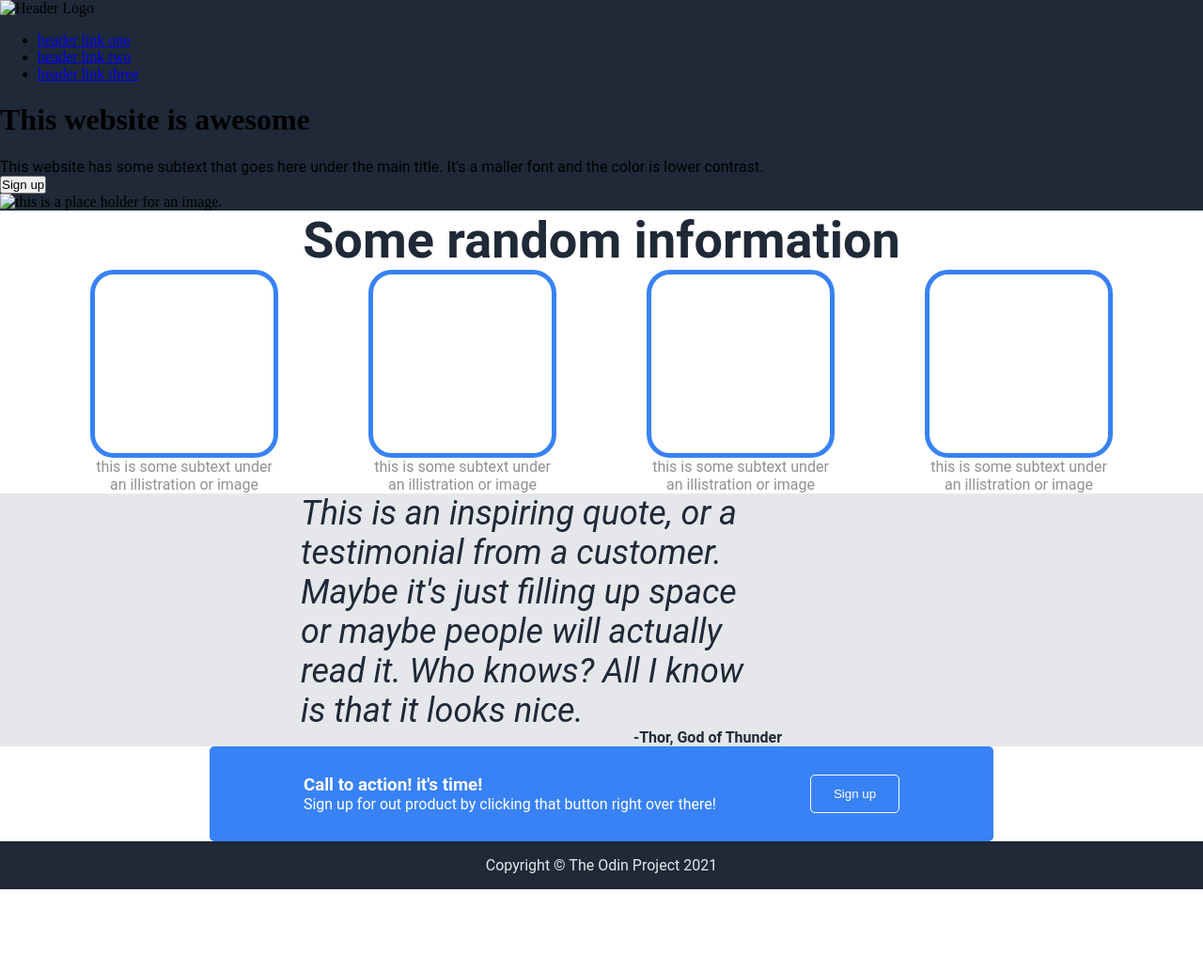
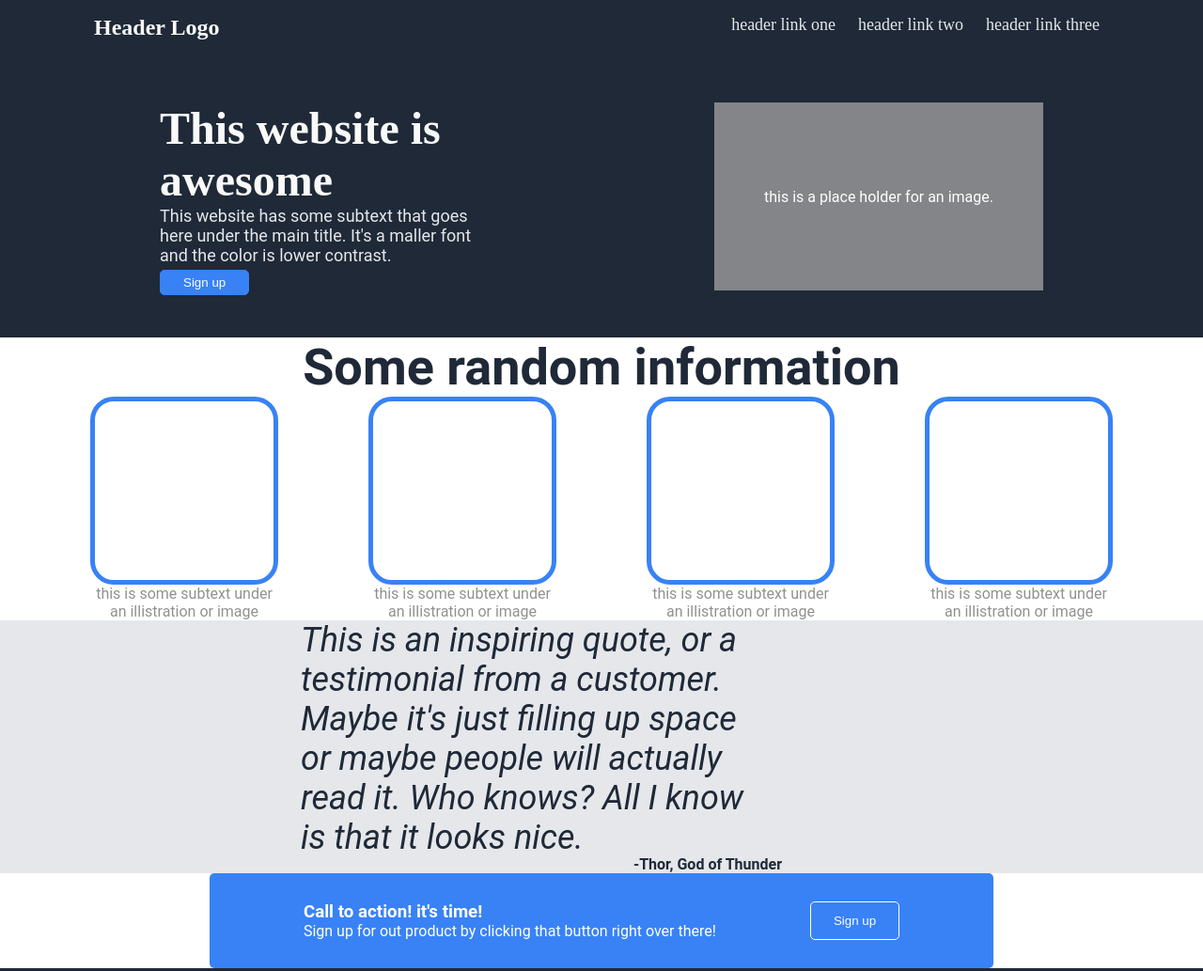
Before and after one commit to JustusKelsch/Landing-Page, a plain HTML site: page index.html in a window 1280 px wide. Shown: the top 1033 px of the page at 94% size. Before the commit the page ends 946 px from the top, so only its background shows below. Drawn offline with Linux system fonts and the light colour scheme.

Commit message:
Added the styling to the header and first section to complete the project. Not the most efficient or cleanest but still functional for a beginner.

```diff
--- a/index.html
+++ b/index.html
@@ -10,7 +10,7 @@
     <body>
         <div class="hero">
             <div class="header">
-                <img src="#" alt="Header Logo">
+                <h4>Header Logo</h4>
                 <ul>
                     <li><a href="#">header link one</a></li>
                     <li><a href="#">header link two</a></li>
@@ -20,14 +20,14 @@
             <div class="main-text">
                 <div class="text-area">
                     <h1>This website is awesome</h1>
-                    <p>
+                    <p class="secondary-text">
                         This website has some subtext that goes here under the main title.
                         It's a maller font and the color is lower contrast.
                     </p>
-                    <button>Sign up</button>
+                    <button class="first-btn">Sign up</button>
                 </div>
                 <div class="image-area">
-                    <img src="#" alt="this is a place holder for an image.">
+                    <p>this is a place holder for an image.</p>
                 </div>
             </div>
         </div>
--- a/styles/styles.css
+++ b/styles/styles.css
@@ -105,3 +105,77 @@ h3, p, h2 {
     font-weight: bolder;
     color: #1F2937;
 }
+
+ul {
+    list-style: none;
+    margin: 0;
+}
+
+li {
+    display: inline-block;
+    padding: 0 10px;
+}
+
+a {
+    text-decoration: none;
+    color: #E5E7EB;
+    font-size: 18px;
+}
+
+h4 {
+    color: #F9FAF8;
+    font-size: 24px;
+    margin: 0;
+}
+
+.header {
+    display: flex;
+    justify-content: space-between;
+    margin: 16px 100px;
+}
+
+.main-text {
+    display: flex;
+    padding: 50px;
+    justify-content: space-around;
+}
+
+.text-area {
+    color: white;
+    height: 200px;
+    width: 350px;
+}
+
+.image-area {
+    color: white;
+    height: 200px;
+    width: 350px;
+    background-color: #838588;
+    display: flex;
+    justify-content: center;
+    align-items: center;
+}
+
+h1 {
+    margin: 0;
+    font-size: 48px;
+    font-weight: bolder;
+    color: #F9FAF8;
+}
+
+.secondary-text {
+    font-size: 18px;
+    color: #E5E7EB;
+}
+
+.first-btn {
+    margin-top: 5px;
+    display: flex;
+    justify-content: center;
+    align-items: center;
+    background-color: #3882F6;
+    border: 1px solid #3882F6;
+    border-radius: 5px;
+    padding: 5px 24px;
+    color: white;
+}
```
